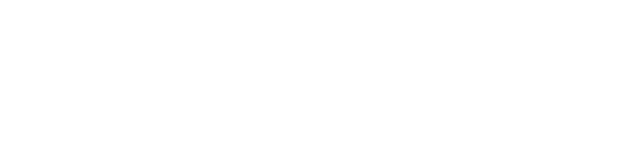
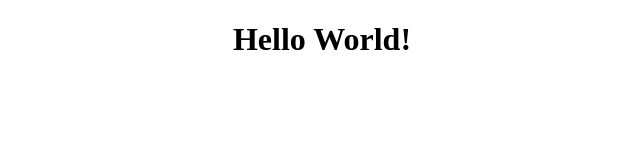
Before and after one commit to root3007/eclipse, a plain HTML site: page index.html in a window 1280 px wide. Shown: the whole page, without its empty margins (318-958 px from the left). Drawn offline with Linux system fonts and the light colour scheme.

Commit message:
Update index.html

```diff
--- a/index.html
+++ b/index.html
@@ -7,6 +7,10 @@
     <title>Judul</title>
 </head>
 <body>
-
+    <h1>
+        <center>
+            Hello World!
+        </center>
+    </h1>
 </body>
 </html>
```
